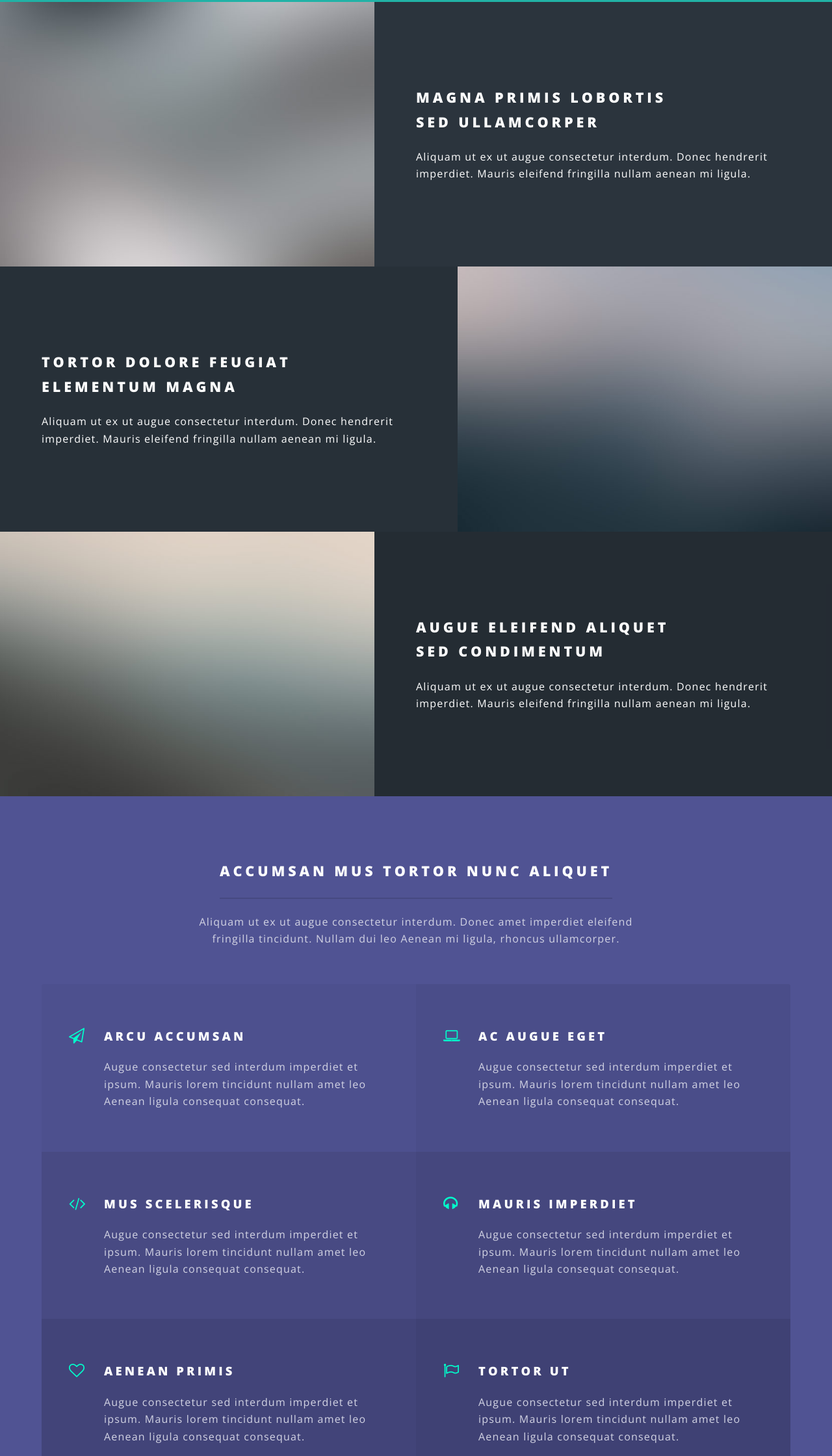
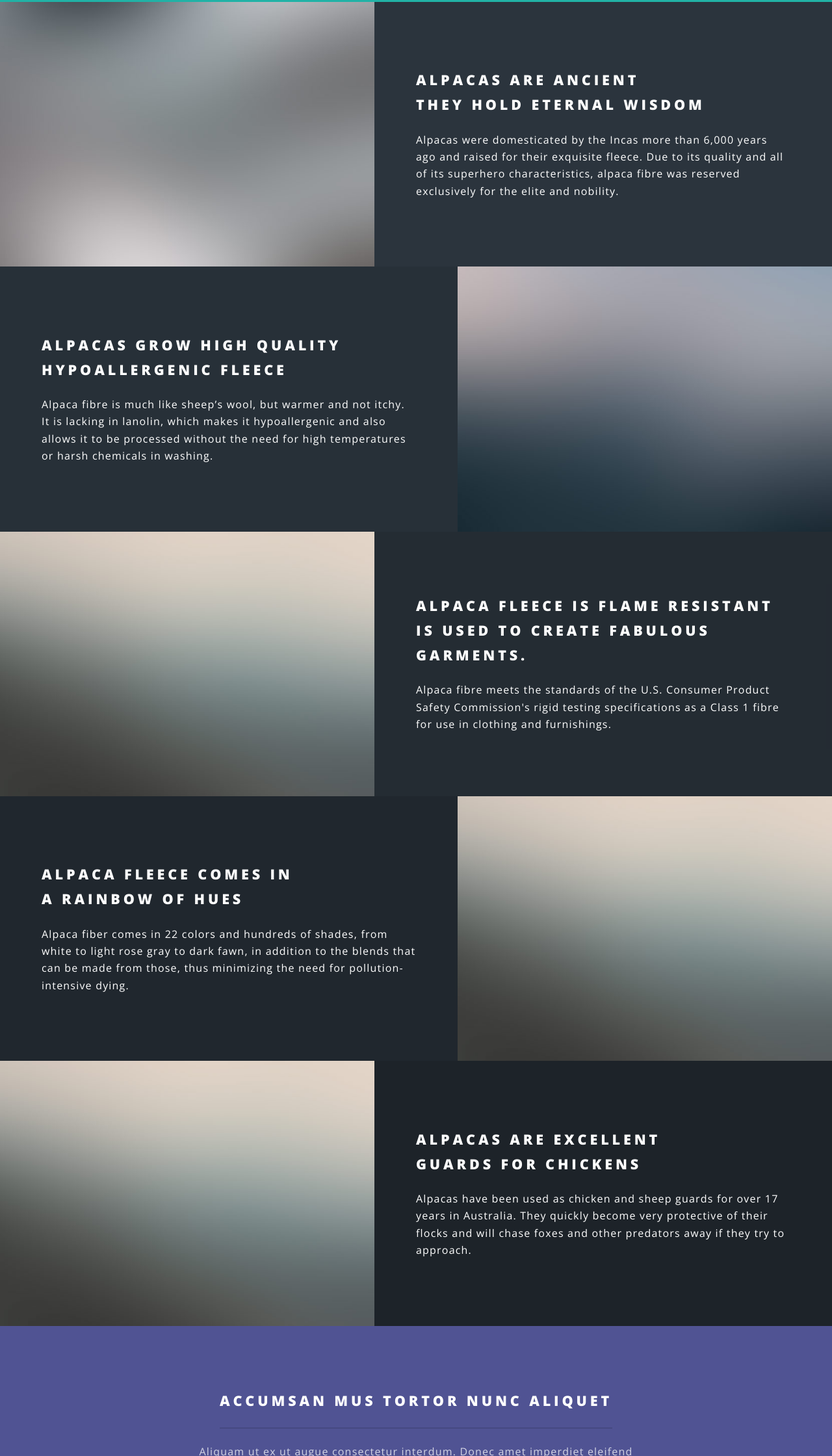
Before and after one commit to tsmart123/Specral-Alpaca, a plain HTML site: page index.html in a window 1280 px wide. Shown: the part 1388-3628 px from the top of the page at 65% size. Drawn offline with nearby package versions, Linux system fonts and the light colour scheme.

Commit message:
changed headers and text boxes

```diff
--- a/index.html
+++ b/index.html
@@ -75,23 +75,46 @@
 					<section id="two" class="wrapper alt style2">
 						<section class="spotlight">
 							<div class="image"><img src="images/pic01.jpg" alt="" /></div><div class="content">
-								<h2>Magna primis lobortis<br />
-								sed ullamcorper</h2>
-								<p>Aliquam ut ex ut augue consectetur interdum. Donec hendrerit imperdiet. Mauris eleifend fringilla nullam aenean mi ligula.</p>
+								<h2>Alpacas are ancient <br />
+								They hold eternal Wisdom</h2>
+								<p>Alpacas were domesticated by the Incas more than 6,000 years ago and raised for their
+exquisite fleece. Due to its quality and all of its superhero characteristics, alpaca fibre
+was reserved exclusively for the elite and nobility. </p>
 							</div>
 						</section>
 						<section class="spotlight">
 							<div class="image"><img src="images/pic02.jpg" alt="" /></div><div class="content">
-								<h2>Tortor dolore feugiat<br />
-								elementum magna</h2>
-								<p>Aliquam ut ex ut augue consectetur interdum. Donec hendrerit imperdiet. Mauris eleifend fringilla nullam aenean mi ligula.</p>
+								<h2>Alpacas grow high quality<br />
+								hypoallergenic fleece</h2>
+								<p>Alpaca fibre is much like sheep’s wool, but warmer and not itchy. It is lacking in
+lanolin, which makes it hypoallergenic and also allows it to be processed without the
+need for high temperatures or harsh chemicals in washing. </p>
 							</div>
 						</section>
 						<section class="spotlight">
 							<div class="image"><img src="images/pic03.jpg" alt="" /></div><div class="content">
-								<h2>Augue eleifend aliquet<br />
-								sed condimentum</h2>
-								<p>Aliquam ut ex ut augue consectetur interdum. Donec hendrerit imperdiet. Mauris eleifend fringilla nullam aenean mi ligula.</p>
+								<h2>Alpaca fleece is flame resistant <br />
+								Is used to create fabulous garments.</h2>
+								<p>Alpaca fibre meets the standards of the U.S. Consumer Product Safety Commission's
+rigid testing specifications as a Class 1 fibre for use in clothing and furnishings.</p>
+							</div>
+						</section>
+						<section class="spotlight">
+							<div class="image"><img src="images/pic03.jpg" alt="" /></div><div class="content">
+								<h2>Alpaca fleece comes in<br />
+								a rainbow of hues</h2>
+								<p>Alpaca fiber comes in 22 colors and hundreds of shades, from white to light rose gray to
+dark fawn, in addition to the blends that can be made from those, thus minimizing the
+need for pollution-intensive dying. </p>
+							</div>
+						</section>
+						<section class="spotlight">
+							<div class="image"><img src="images/pic03.jpg" alt="" /></div><div class="content">
+								<h2>Alpacas are excellent<br />
+								guards for chickens </h2>
+								<p>Alpacas have been used as chicken and sheep guards for over 17 years in Australia.
+They quickly become very protective of their flocks and will chase foxes and other
+predators away if they try to approach. </p>
 							</div>
 						</section>
 					</section>
```
